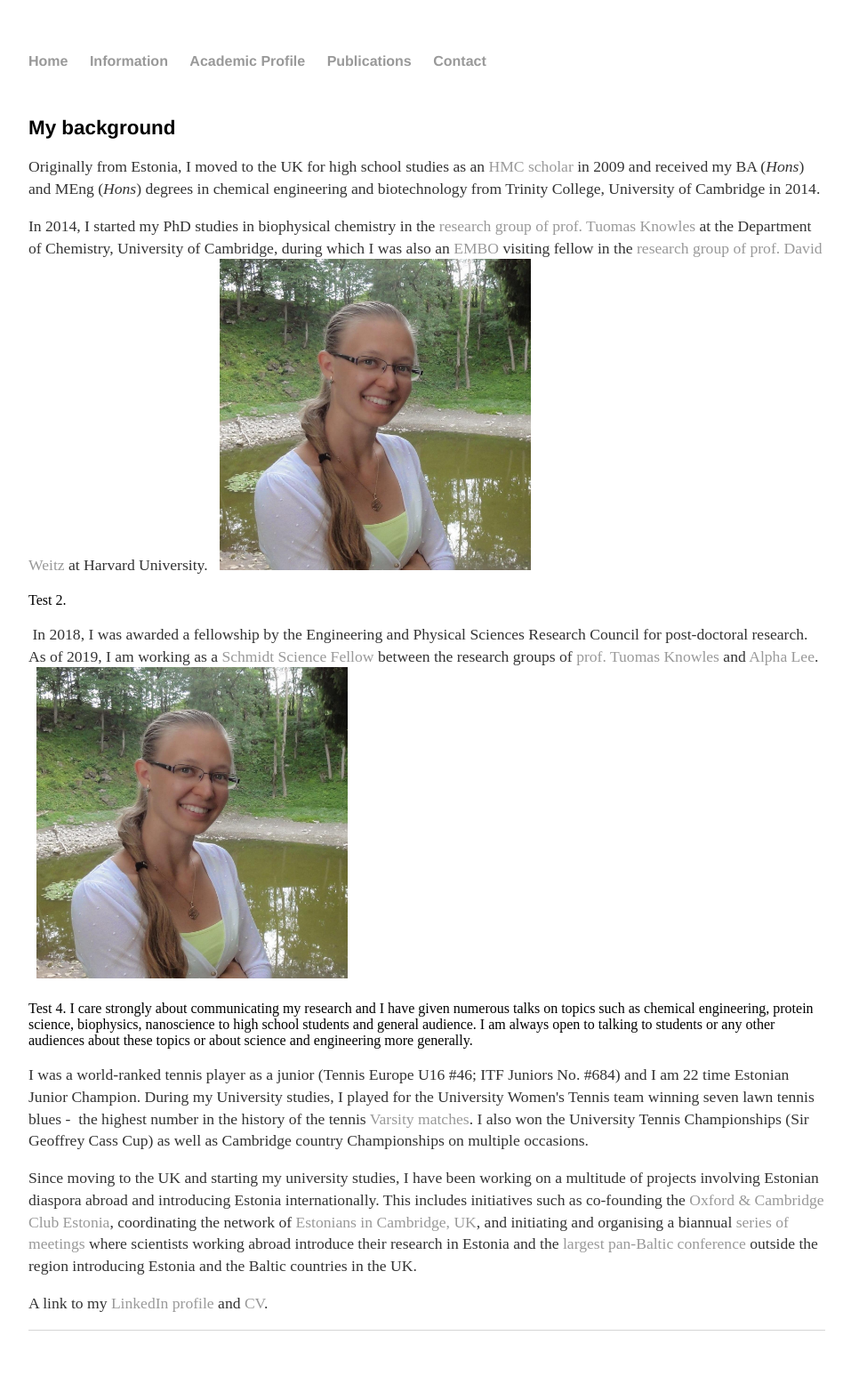
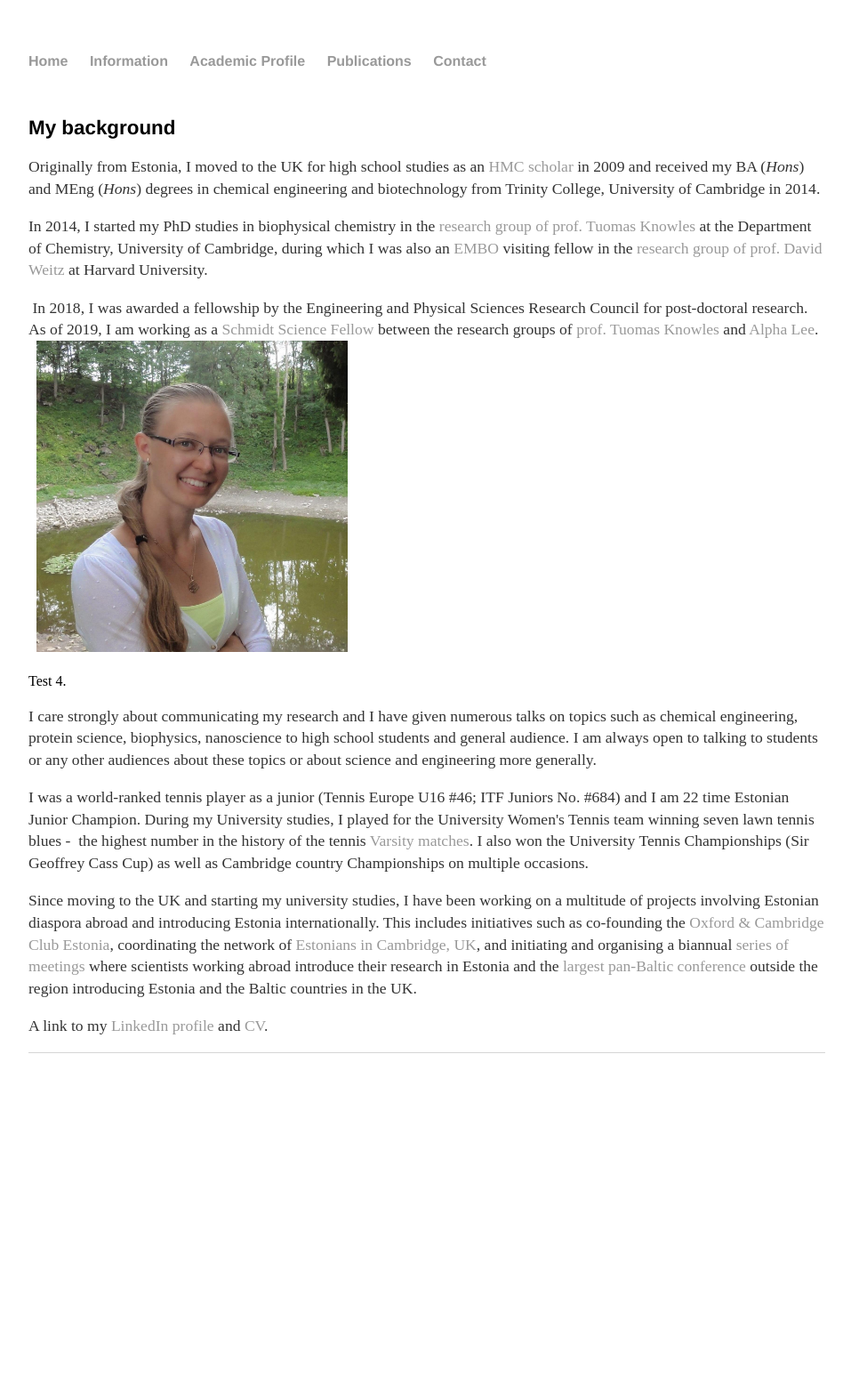
Before and after one commit to kadiliissaar/kadiliissaar.github.io, a Jekyll site: the page built from background/index.html, in a window 1280 px wide. Shown: the whole page at 89% size, without its empty margins (160-1117 px from the left). Built offline with Jekyll 4.4.1, drawn with Linux system fonts in a browser that asks for light colours; after the commit the page ends 1244 px from its top, so only the background shows below that.

Commit message:
Update index.html

```diff
--- a/background/index.html
+++ b/background/index.html
@@ -12,24 +12,19 @@ MEng (<i>Hons</i>) degrees in chemical engineering and biotechnology from Trinit
 	<p> In 2014, I started my PhD studies in biophysical chemistry in the
 <a href="https://www-knowles.ch.cam.ac.uk/">research group of prof. Tuomas Knowles</a> at the Department of Chemistry,
 University of Cambridge, during which I was also an <a href="http://embo.org/">EMBO</a> visiting fellow in the
-<a href="https://weitzlab.seas.harvard.edu/">research group of prof. David Weitz</a> at Harvard University.
-
-<align="right">
-  <img width="350" height="350" src="https://github.com/kadiliissaar/kadiliissaar.github.io/raw/master/Photos/Kadi.jpg#image_st">
-</p>
-Test 2.
-
-
-
-
+<a href="https://weitzlab.seas.harvard.edu/">research group of prof. David Weitz</a> at Harvard University. </p>
 
 	<p>  In 2018, I was awarded a fellowship by the Engineering and Physical Sciences Research Council for post-doctoral
 research. As of 2019, I am working as a <a href="https://schmidtsciencefellows.org/">Schmidt Science Fellow</a> between the
 research groups of <a href="https://www-knowles.ch.cam.ac.uk/">prof. Tuomas Knowles</a> and
-<a href="https://www.alpha-lee.com/"> Alpha Lee</a>. <align="right">
+<a href="https://www.alpha-lee.com/"> Alpha Lee</a>.
+
+<align="right">
   <img width="350" height="350" src="https://github.com/kadiliissaar/kadiliissaar.github.io/raw/master/Photos/Kadi.jpg#image_st2">
 </p>
-Test 4. I care strongly about communicating my research and I have given numerous talks on topics such as chemical
+Test 4.
+
+	<p>I care strongly about communicating my research and I have given numerous talks on topics such as chemical
 engineering, protein science, biophysics, nanoscience to high school students and general audience. I am always open to
 talking to students or any other audiences about these topics or about science and engineering more generally.</p>
 
```
